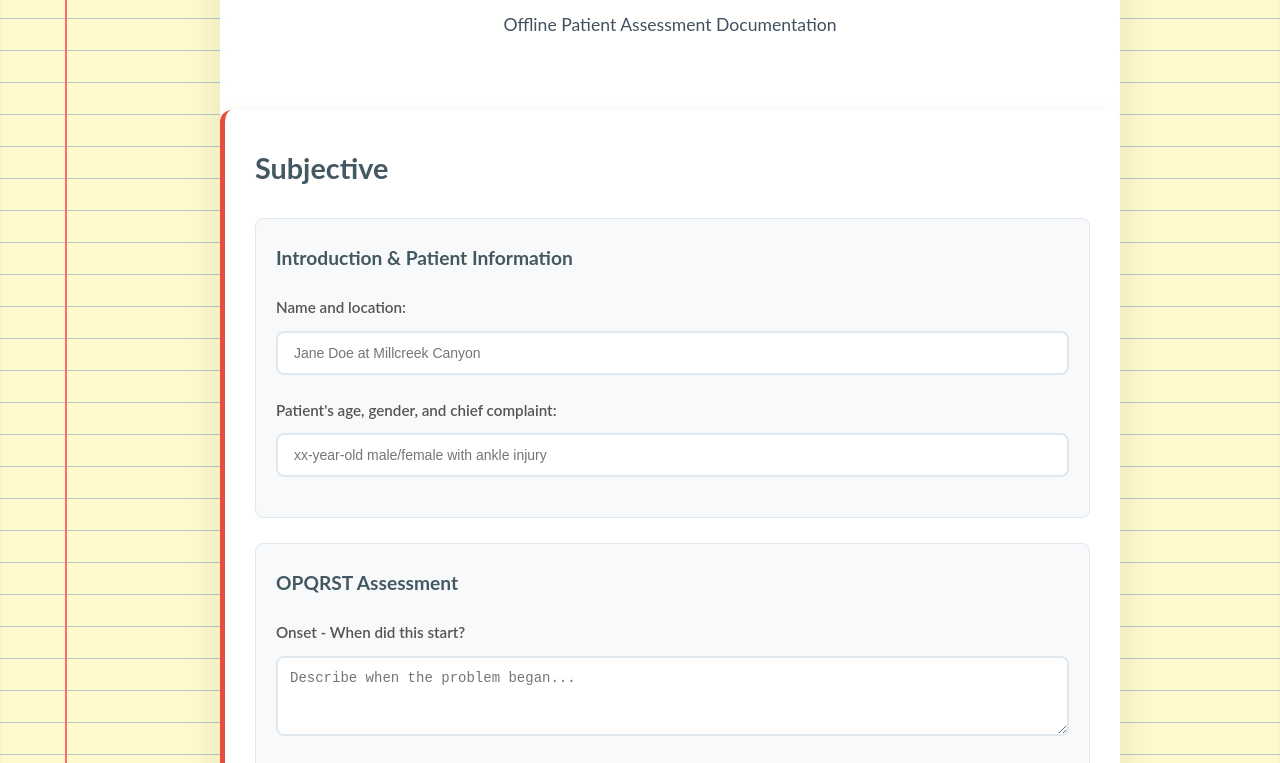
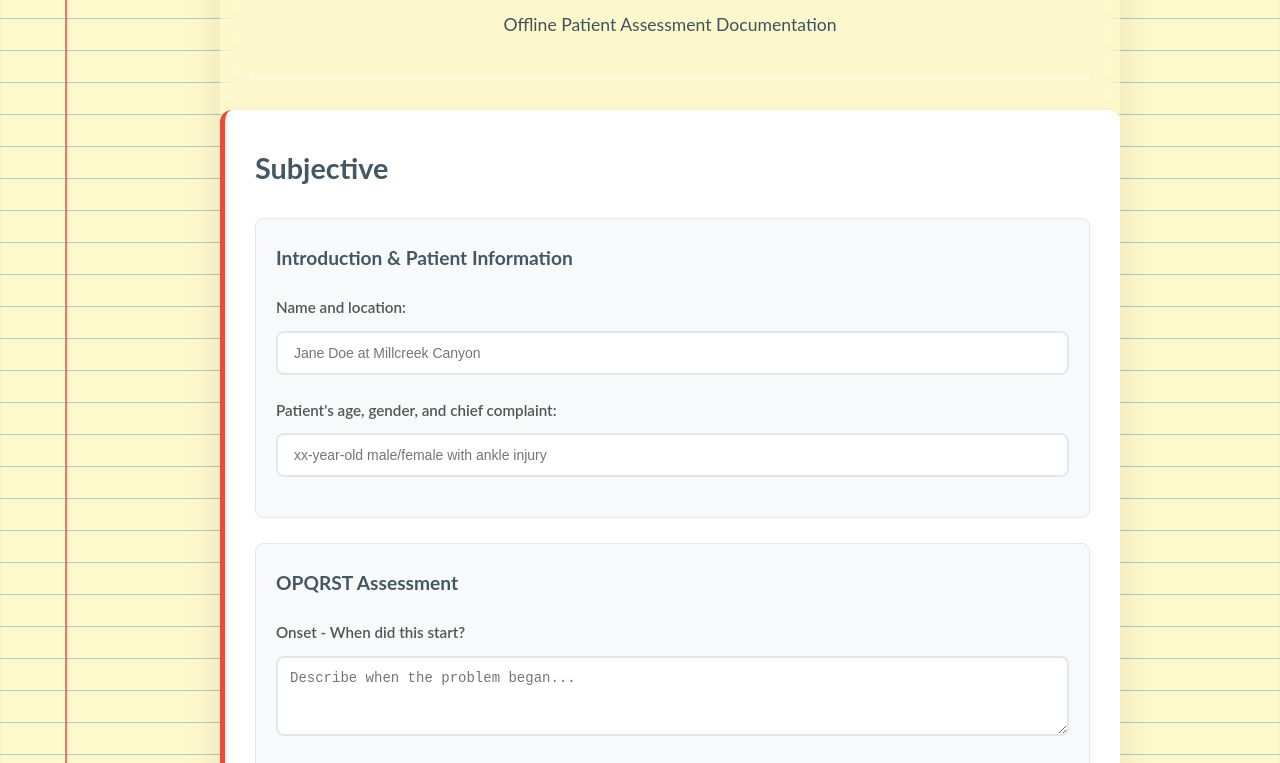
Before and after one commit to Orangedrewce/Simple-soap-note, a plain HTML site: page docs/index.html in a window 1280 px wide. Shown: the part 173-936 px from the top of the page. Drawn offline with Linux system fonts and the light colour scheme.

Commit message:
Update styles.css
legal notepad

```diff
--- a/docs/styles.css
+++ b/docs/styles.css
@@ -43,7 +43,6 @@
   --color-bg-gradient-end: #ff9160;     /* Light Sun */
   --color-primary-dark: #435863;      /* Dark Slate Blue (for text and headers) */
   --color-primary-light: #ffffff;      /* Pure White */
-  --color-container-bg: rgba(255, 255, 255, 0.95); /* Semi-transparent white */
 
   /* -- Text Colors -- */
   --color-text-primary: #333333;       /* Dark Gray (for main body text) */
```
